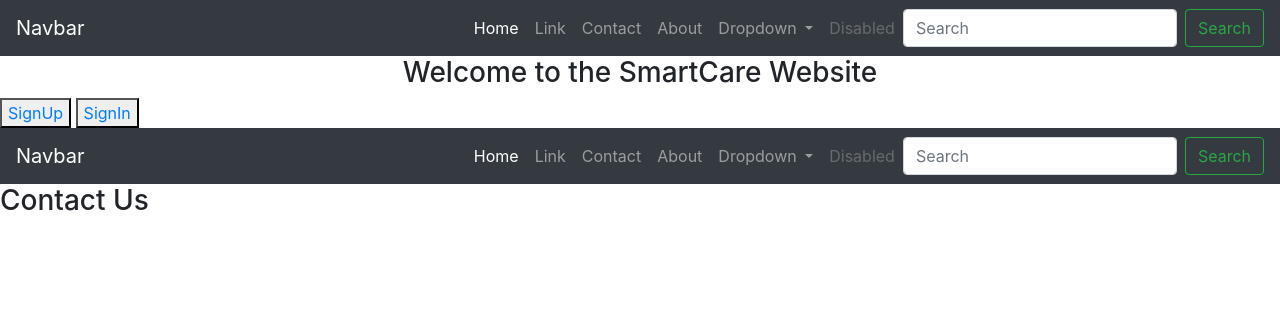
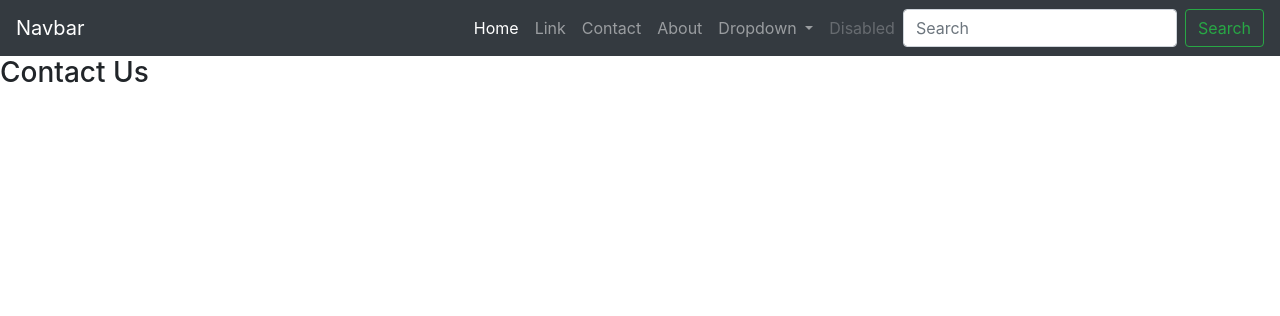
Before and after one commit to Davemtok/DESD, a Django app: page /contact/ in a window 1280 px wide. Shown: the top 316 px of the page. Run offline with Django 4.2, Linux system fonts and the light colour scheme.

Commit message:
Fixed page problems
about and contacts page fixed

```diff
--- a/SmartCare_app_api/smartcare_app/urls.py
+++ b/SmartCare_app_api/smartcare_app/urls.py
@@ -26,6 +26,6 @@
     path('signup', views.signup, name='signup'),
     path('signin', views.signin, name='signin'),
     path('signout/', views.signout, name='signout'),
-    path('contact/', views.Contact, name='contact'),
-    path('about/', views.About, name='about'),
+    path('contact/', views.Contact, name='Contact'),
+    path('about/', views.About, name='About'),
 ]
--- a/SmartCare_app_api/smartcare_app/views.py
+++ b/SmartCare_app_api/smartcare_app/views.py
@@ -90,7 +90,7 @@
     return render(request, "contact.html")
 
 def About(request):
-    return redirect(request, "about.html")
+    return render(request, "about.html")
 
 
 def tasks(request):
--- a/SmartCare_app_api/templates/contact.html
+++ b/SmartCare_app_api/templates/contact.html
@@ -1,4 +1,12 @@
-{% include "authentication/index.html"%}
 {% include "navigation.html"%}
-
+<head>
+    <meta charset="UTF-8">
+    <meta http-equiv="X-UA-Compatible" content="IE=edge">
+    <meta name="viewport" content="width=device-width, initial-scale=1.0">
+    <link rel="stylesheet" href="https://cdn.jsdelivr.net/npm/bootstrap@4.6.2/dist/css/bootstrap.min.css">
+    <script src="https://cdn.jsdelivr.net/npm/jquery@3.7.1/dist/jquery.slim.min.js"></script>
+    <script src="https://cdn.jsdelivr.net/npm/popper.js@1.16.1/dist/umd/popper.min.js"></script>
+    <script src="https://cdn.jsdelivr.net/npm/bootstrap@4.6.2/dist/js/bootstrap.bundle.min.js"></script>
+    <title>Home Page</title>
+</head>
 <h3>Contact Us</h3>
--- a/SmartCare_app_api/templates/navigation.html
+++ b/SmartCare_app_api/templates/navigation.html
@@ -7,16 +7,16 @@
     <div class="collapse navbar-collapse" id="navbarSupportedContent">
       <ul class="navbar-nav ml-auto">
         <li class="nav-item active">
-          <a class="nav-link" href="#">Home <span class="sr-only">(current)</span></a>
+          <a class="nav-link" href="{% url 'Home'%}">Home <span class="sr-only">(current)</span></a>
         </li>
         <li class="nav-item">
           <a class="nav-link" href="#">Link</a>
         </li>
         <li class="nav-item">
-          <a class="nav-link" href="{% url 'contact'%}">Contact</a>
+          <a class="nav-link" href="{% url 'Contact'%}">Contact</a>
         </li>
         <li class="nav-item">
-          <a class="nav-link" href="{% url 'about'%}">About</a>
+          <a class="nav-link" href="{% url 'About' %}">About</a>
         </li>
         <li class="nav-item dropdown">
           <a class="nav-link dropdown-toggle" href="#" id="navbarDropdown" role="button" data-toggle="dropdown" aria-haspopup="true" aria-expanded="false">
```
Also changed, not shown: SmartCare_app_api/templates/about.html (+10 -2 lines).
